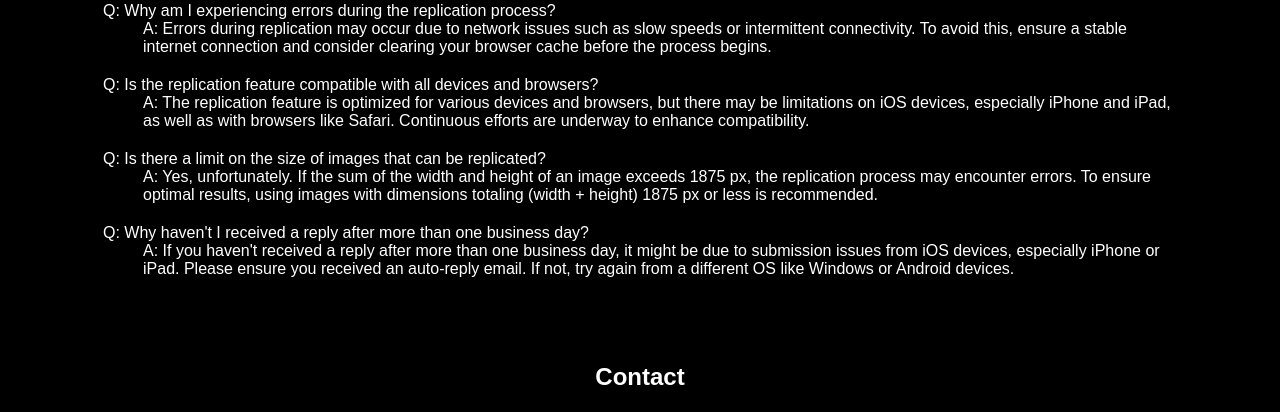
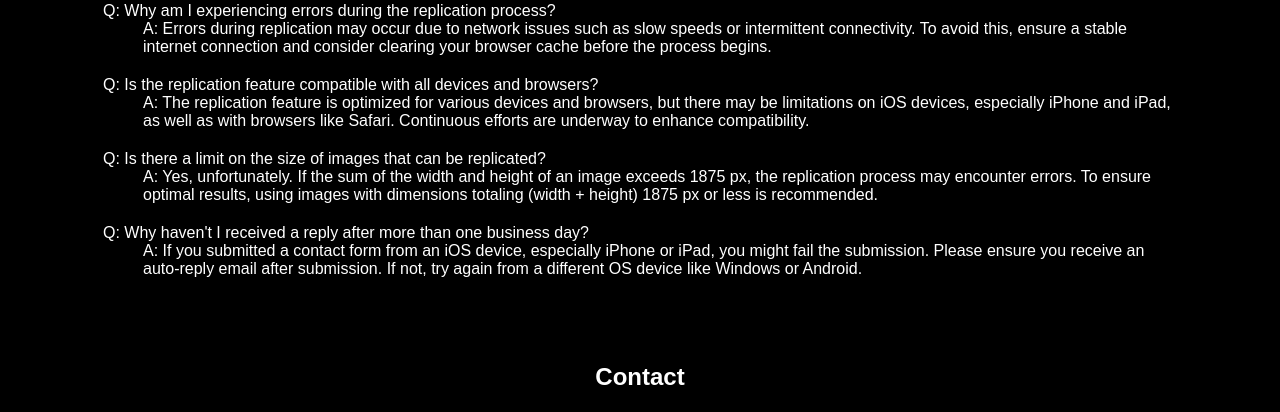
Before and after one commit to Ryo-samurai6340/AIVisualDoppelganger, a Flask app: page / in a window 1280 px wide. Shown: the part 1124-1536 px from the top of the page. Run offline with Flask 3, Linux system fonts and the light colour scheme; some libraries are stand-ins or nearby versions.

Commit message:
Update index.html

```diff
--- a/templates/index.html
+++ b/templates/index.html
@@ -244,9 +244,9 @@
                             </dt>
                             <dt>Q: Why haven't I received a reply after more than one business day?</dt>
                             <dd>
-                                A: If you haven't received a reply after more than one business day, it might be due to
-                                submission issues from iOS devices, especially iPhone or iPad. Please ensure you received
-                                an auto-reply email. If not, try again from a different OS like Windows or Android devices.
+                                A: If you submitted a contact form from an iOS device, especially iPhone or iPad, you
+                                might fail the submission. Please ensure you receive an auto-reply email after submission.
+                                If not, try again from a different OS device like Windows or Android.
                             </dd>
                         </dl>
                     </div>
```
